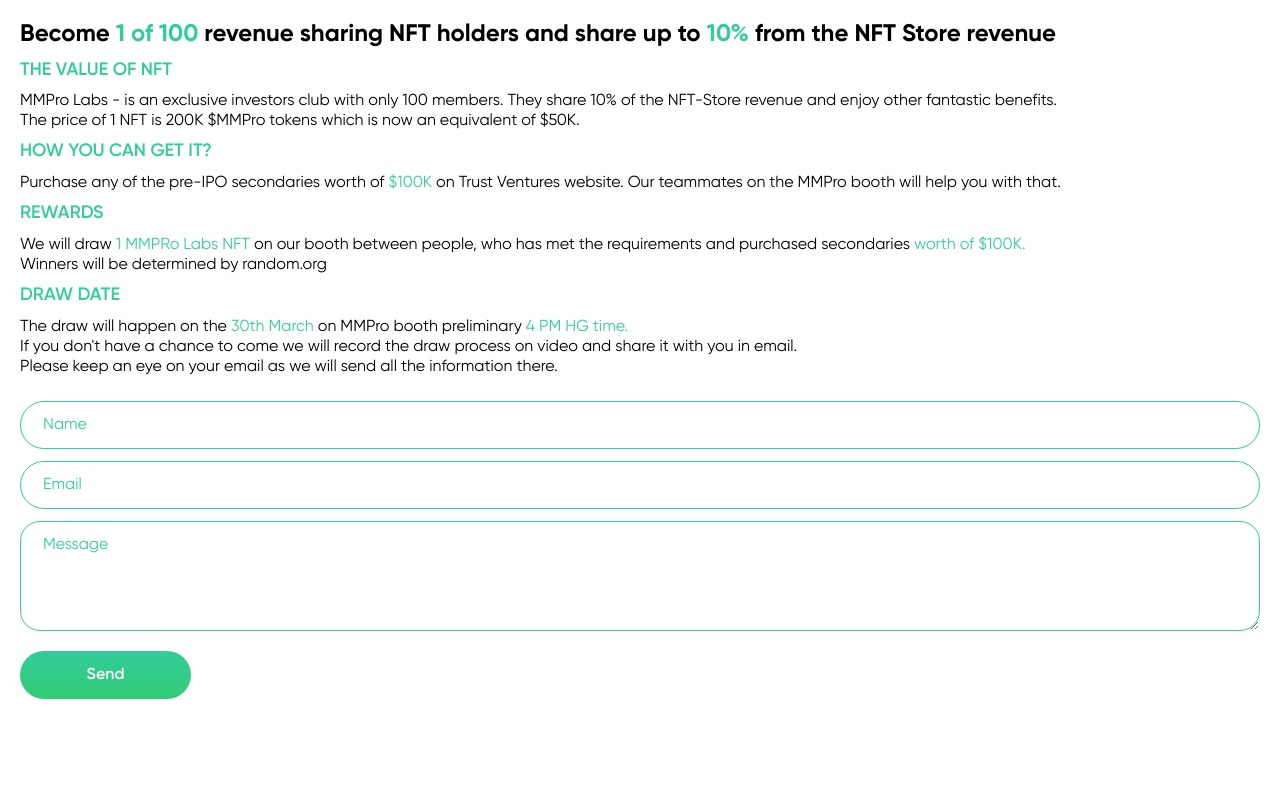
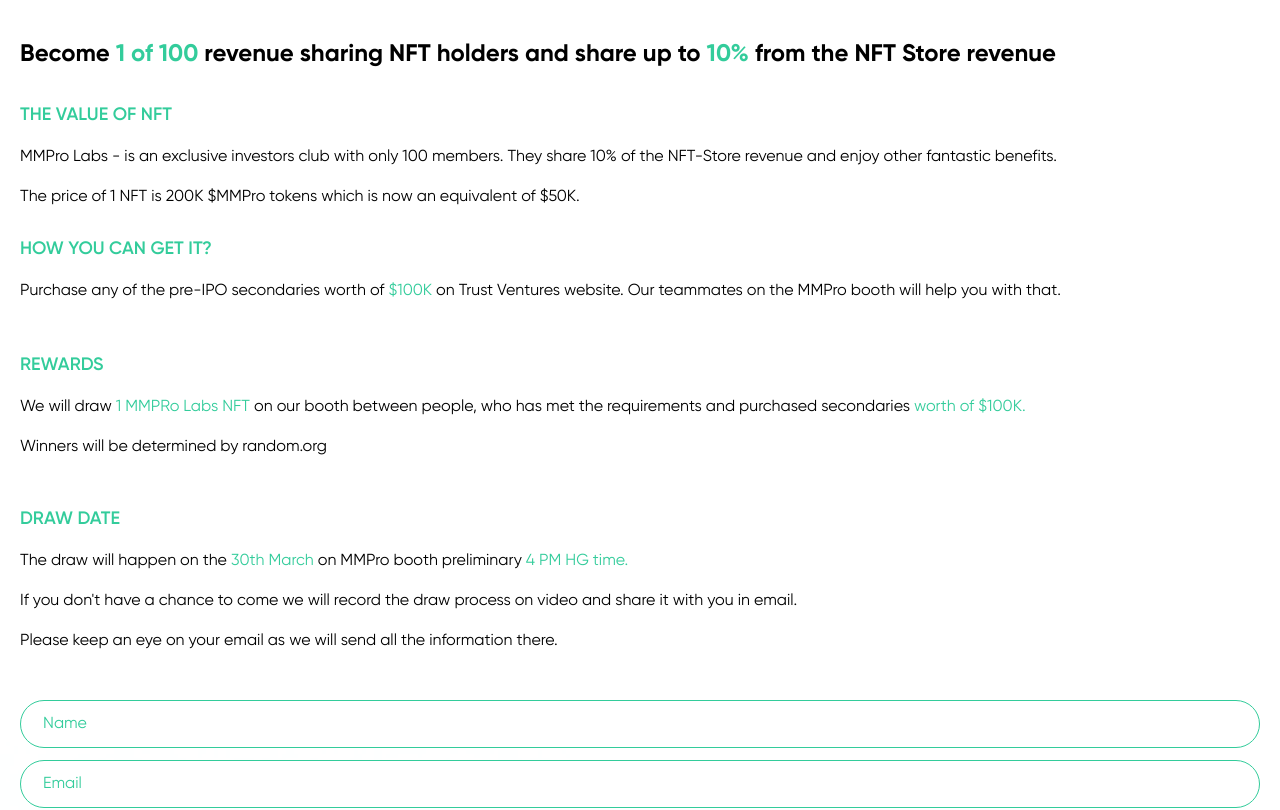
Before and after one commit to GeorgeDeyneka/MMPRO_layout, a Nuxt app: page /become in a window 1280 px wide. Shown: the top 810 px of the page. Built offline with nearby package versions, Linux system fonts and the light colour scheme.

Commit message:
Complete layout for all pages

```diff
--- a/components/TheHeader.vue
+++ b/components/TheHeader.vue
@@ -10,8 +10,11 @@
 
 <style lang="scss" scoped>
 .header {
+  display: flex;
+  position: sticky;
+  top: 0;
+  background-color: var(--white);
   padding: 0 20px;
-  display: flex;
   align-items: flex-start;
   justify-content: space-between;
 
--- /dev/null
+++ b/components/become/GetItBlock.vue
@@ -0,0 +1,17 @@
+<template>
+  <div class="text-block get-it">
+    <h4 class="green-subtitle">How you can get it?</h4>
+    <p class="paragraph">
+      Purchase any of the pre-IPO secondaries worth of
+      <span class="green-span"> $100K </span>
+      on Trust Ventures website. Our teammates on the MMPro booth will help you
+      with that.
+    </p>
+  </div>
+</template>
+
+<style lang="scss" scoped>
+.get-it {
+  padding: 6px 0 18px;
+}
+</style>
--- /dev/null
+++ b/components/become/RewardsBlock.vue
@@ -0,0 +1,13 @@
+<template>
+  <div class="text-block rewards">
+    <h4 class="green-subtitle">Rewards</h4>
+    <p class="paragraph">
+      We will draw
+      <span class="green-span"> 1 MMPRo Labs NFT </span>
+      on our booth between people, who has met the requirements and purchased
+      secondaries
+      <span class="green-span"> worth of $100K. </span>
+    </p>
+    <p class="paragraph">Winners will be determined by random.org</p>
+  </div>
+</template>
--- /dev/null
+++ b/components/become/ValueBlock.vue
@@ -0,0 +1,19 @@
+<template>
+  <div class="text-block value">
+    <h4 class="green-subtitle">The value of NFT</h4>
+    <p class="paragraph">
+      MMPro Labs - is an exclusive investors club with only 100 members. They
+      share 10% of the NFT-Store revenue and enjoy other fantastic benefits.
+    </p>
+    <p class="paragraph">
+      The price of 1 NFT is 200K $MMPro tokens which is now an equivalent of
+      $50K.
+    </p>
+  </div>
+</template>
+
+<style lang="scss" scoped>
+.value {
+  padding-bottom: 6px;
+}
+</style>
--- /dev/null
+++ b/components/buy/GetItBlock.vue
@@ -0,0 +1,12 @@
+<template>
+  <div class="text-block get-it">
+    <h4 class="green-subtitle">How you can get it?</h4>
+    <p class="paragraph">
+      After you will make a purchase on the NFT-Store, please, provide your
+      email,
+      <span class="green-span"> BSC-20 wallet address </span>
+      and name to the form below.
+    </p>
+    <p class="paragraph">Follow the instructions in your email.</p>
+  </div>
+</template>
--- /dev/null
+++ b/components/buy/WorksBlock.vue
@@ -0,0 +1,17 @@
+<template>
+  <div class="text-block works">
+    <h4 class="green-subtitle">How it works?</h4>
+    <p class="paragraph">Visit <a> marketmaking.pro/store </a></p>
+
+    <p class="paragraph">
+      Purchase any tier of pre-IPO NFTs and pay for your allocation.
+    </p>
+
+    <p class="paragraph">
+      Get a chance to
+      <span class="green-span"> win 1 of 10 allocation </span>
+      of pre-IPO secondaries worth of
+      <span class="green-span"> $500 </span>
+    </p>
+  </div>
+</template>
--- a/components/order/DrawBlock.vue
+++ b/components/order/DrawBlock.vue
@@ -4,7 +4,8 @@
     <p class="paragraph">
       The draw will happen on the
       <span class="green-span"> 30th March </span>
-      on MMPro booth preliminary 4 PM HG time.
+      on MMPro booth preliminary
+      <span class="green-span"> 4 PM HG time. </span>
     </p>
 
     <p class="paragraph">
--- a/pages/become.vue
+++ b/pages/become.vue
@@ -10,60 +10,10 @@
       from the NFT Store revenue
     </h2>
 
-    <div class="become__block value">
-      <h4 class="green-subtitle">The value of NFT</h4>
-      <p>
-        MMPro Labs - is an exclusive investors club with only 100 members. They
-        share 10% of the NFT-Store revenue and enjoy other fantastic benefits.
-      </p>
-      <p>
-        The price of 1 NFT is 200K $MMPro tokens which is now an equivalent of
-        $50K.
-      </p>
-    </div>
-
-    <div class="become__block get-it">
-      <h4 class="green-subtitle">How you can get it?</h4>
-      <p>
-        Purchase any of the pre-IPO secondaries worth of
-        <span class="green-span"> $100K </span>
-        on Trust Ventures website. Our teammates on the MMPro booth will help
-        you with that.
-      </p>
-    </div>
-
-    <div class="become__block rewards">
-      <h4 class="green-subtitle">Rewards</h4>
-      <p>
-        We will draw
-        <span class="green-span"> 1 MMPRo Labs NFT </span>
-        on our booth between people, who has met the requirements and purchased
-        secondaries
-        <span class="green-span"> worth of $100K. </span>
-      </p>
-      <p>Winners will be determined by random.org</p>
-    </div>
-
-    <div class="become__block draw">
-      <h4 class="green-subtitle">Draw Date</h4>
-      <p>
-        The draw will happen on the
-        <span class="green-span"> 30th March </span>
-        on MMPro booth preliminary
-        <span class="green-span"> 4 PM HG time. </span>
-      </p>
-
-      <p>
-        If you don't have a chance to come we will record the draw process on
-        video and share it with you in email.
-      </p>
-
-      <p>
-        Please keep an eye on your email as we will send all the information
-        there.
-      </p>
-    </div>
-
+    <BecomeValueBlock />
+    <BecomeGetItBlock />
+    <BecomeRewardsBlock />
+    <OrderDrawBlock />
     <TheForm />
   </main>
 </template>
@@ -71,5 +21,11 @@
 <style lang="scss" scoped>
 .become {
   padding: 20px;
+  background-image: url("@/assets/images/background-two.png");
+  background-size: cover;
+
+  &__title {
+    padding: 20px 0 10px;
+  }
 }
 </style>
--- a/pages/buy.vue
+++ b/pages/buy.vue
@@ -9,51 +9,9 @@
       <span class="green-span"> allocation </span>
     </h2>
 
-    <div class="buy__block works">
-      <h4 class="green-subtitle">How it works?</h4>
-      <p>Visit <a> marketmaking.pro/store </a></p>
-
-      <p>
-        Visit marketmaking.pro/store Purchase any tier of pre-IPO NFTs and pay
-        for your allocation.
-      </p>
-
-      <p>
-        Get a chance to
-        <span class="green-span"> win 1 of 10 allocation </span>
-        of pre-IPO secondaries worth of
-        <span class="green-span"> $500 </span>
-      </p>
-    </div>
-
-    <div class="buy__block get-it">
-      <h4 class="green-subtitle">How you can get it?</h4>
-      <p>
-        After you will make a purchase on the NFT-Store, please, provide your
-        email,
-        <span class="green-span"> BSC-20 wallet address </span>
-        and name to the form below.
-      </p>
-      <p>Follow the instructions in your email.</p>
-    </div>
-
-    <div class="buy__block draw">
-      <h4 class="green-subtitle">How you can get it?</h4>
-      <p>
-        The draw will happen on the
-        <span class="green-span"> 30th March </span>
-        on MMPro booth preliminary 4 PM HG time.
-      </p>
-      <p>
-        If you don't have a chance to come we will record the draw process on
-        video and share it with you in email.
-      </p>
-      <p>
-        Please keep an eye on your email as we will send all the information
-        there.
-      </p>
-    </div>
-
+    <BuyWorksBlock />
+    <BuyGetItBlock />
+    <OrderDrawBlock />
     <TheForm />
   </main>
 </template>
@@ -61,5 +19,11 @@
 <style lang="scss" scoped>
 .buy {
   padding: 20px;
+  background-image: url("@/assets/images/background-two.png");
+  background-size: cover;
+
+  &__title {
+    padding: 20px 0;
+  }
 }
 </style>
```
Also changed, not shown: 1 other file (tests, documents, lock files or other folders).
